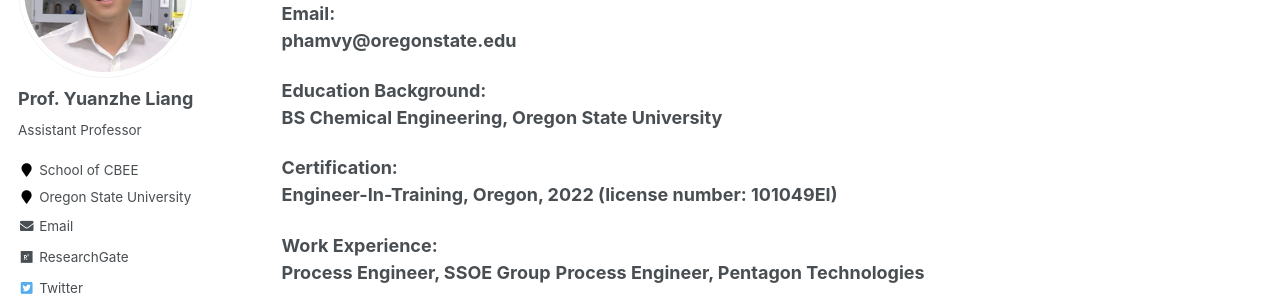
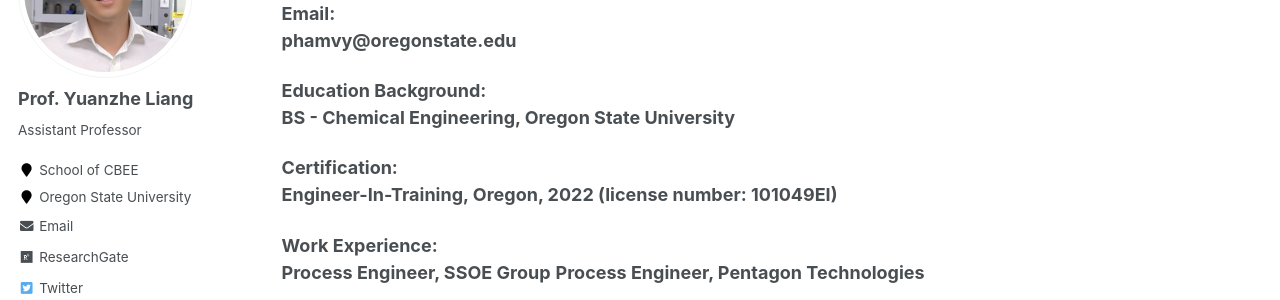
Before and after one commit to yuanzheliang/yuanzheliang.github.io, a Jekyll site: the page built from _portfolio/11-Vy.md, in a window 1280 px wide and 1178 px high. Shown: the part 215-515 px from the top of the window. Built offline with Jekyll 4.4.1, drawn with Linux system fonts in a browser that asks for light colours; some web fonts are replaced.

Commit message:
Update 11-Vy.md

```diff
--- a/_portfolio/11-Vy.md
+++ b/_portfolio/11-Vy.md
@@ -8,7 +8,7 @@ collection: portfolio
 **phamvy@oregonstate.edu**
 
 **Education Background:** <br/>
-**BS Chemical Engineering, Oregon State University** <br/>
+**BS - Chemical Engineering, Oregon State University** <br/>
 
 **Certification:** <br/>
 **Engineer-In-Training, Oregon, 2022 (license number: 101049EI)**
```
